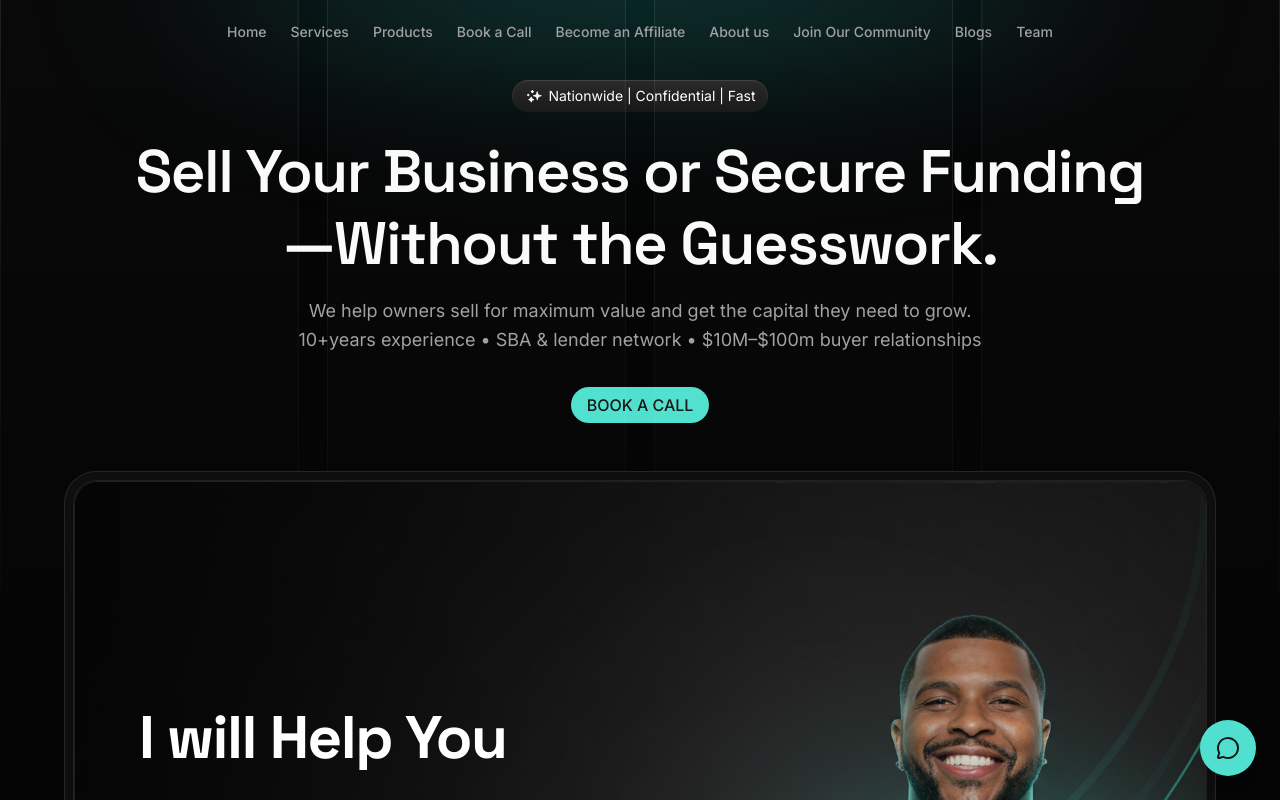
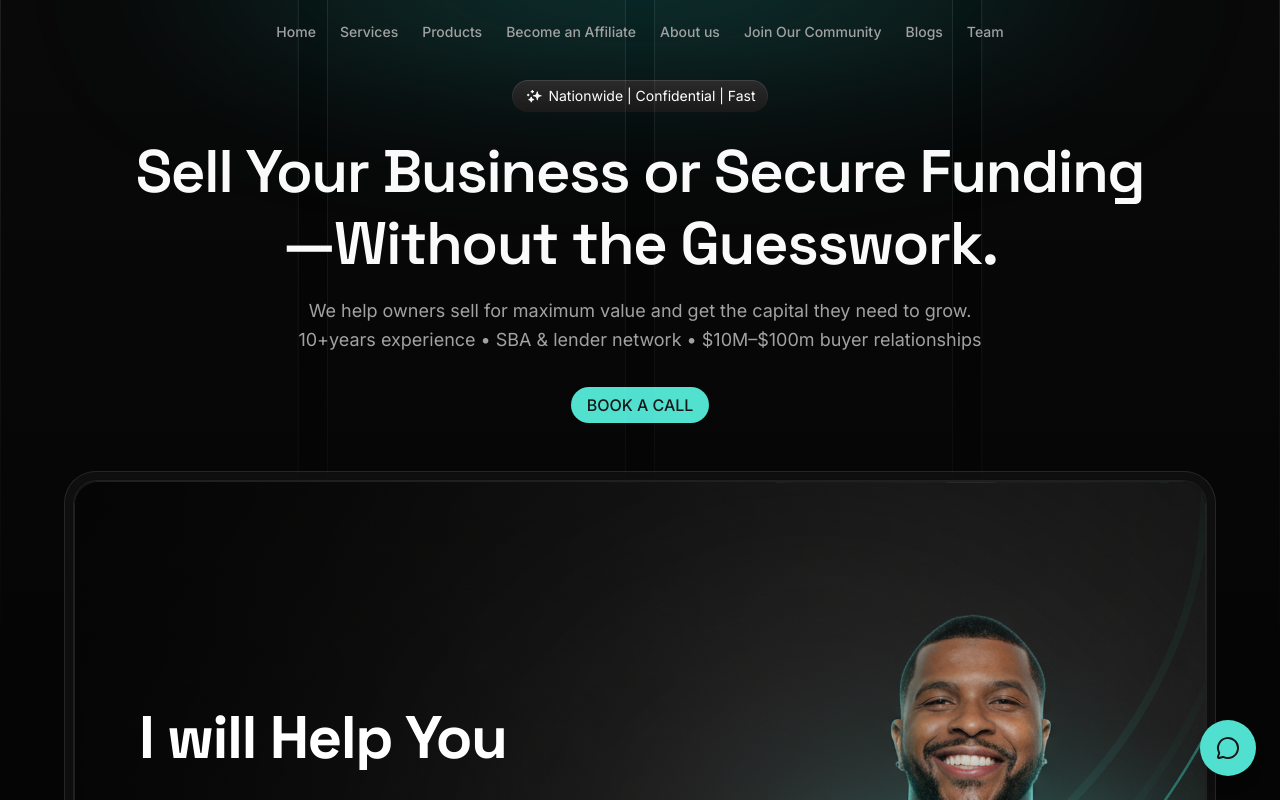
Before and after one commit to Aman-web-dev/pacconsults, a Next.js app: page / in a window 1280 px wide. Shown: the top 800 px of the page. Built offline with nearby package versions, Linux system fonts and the light colour scheme.

Commit message:
removed nav link

```diff
--- a/constants/links.ts
+++ b/constants/links.ts
@@ -10,10 +10,6 @@ export const NAV_LINKS = [
     {
         name: "Products",
         link: "/products",
-    },
-    {
-        name: "Book a Call",
-        link: "/#contact",
     },
     {
         name: "Become an Affiliate",
@@ -58,10 +54,6 @@ export const RESOURCES_LINKS = [
         href: "/products",
     },
     {
-        label: "Book a Call",
-        href: "/#contact",
-    },
-    {
         label: "Become an Affiliate",
         href: "/affiliate",
     },
```
